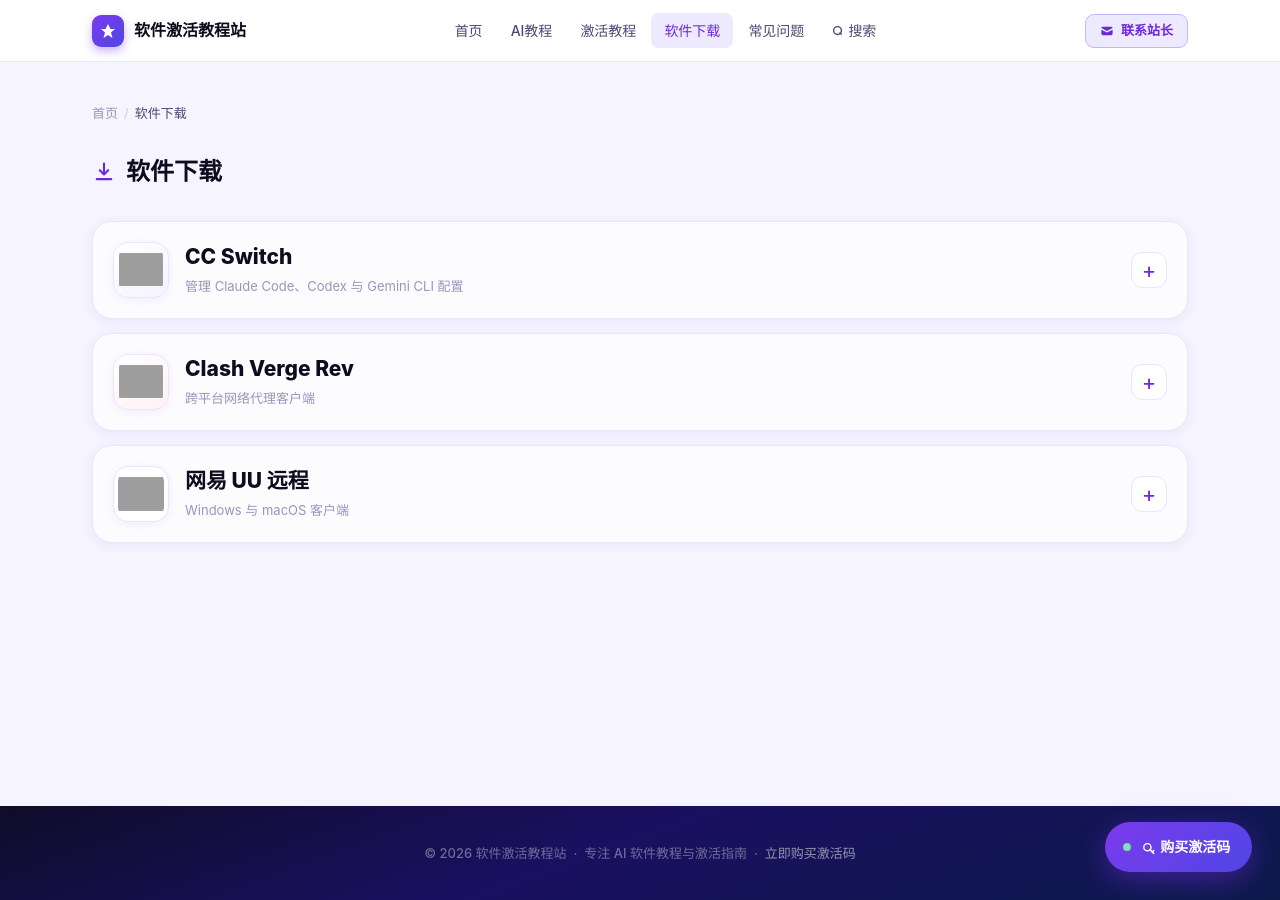
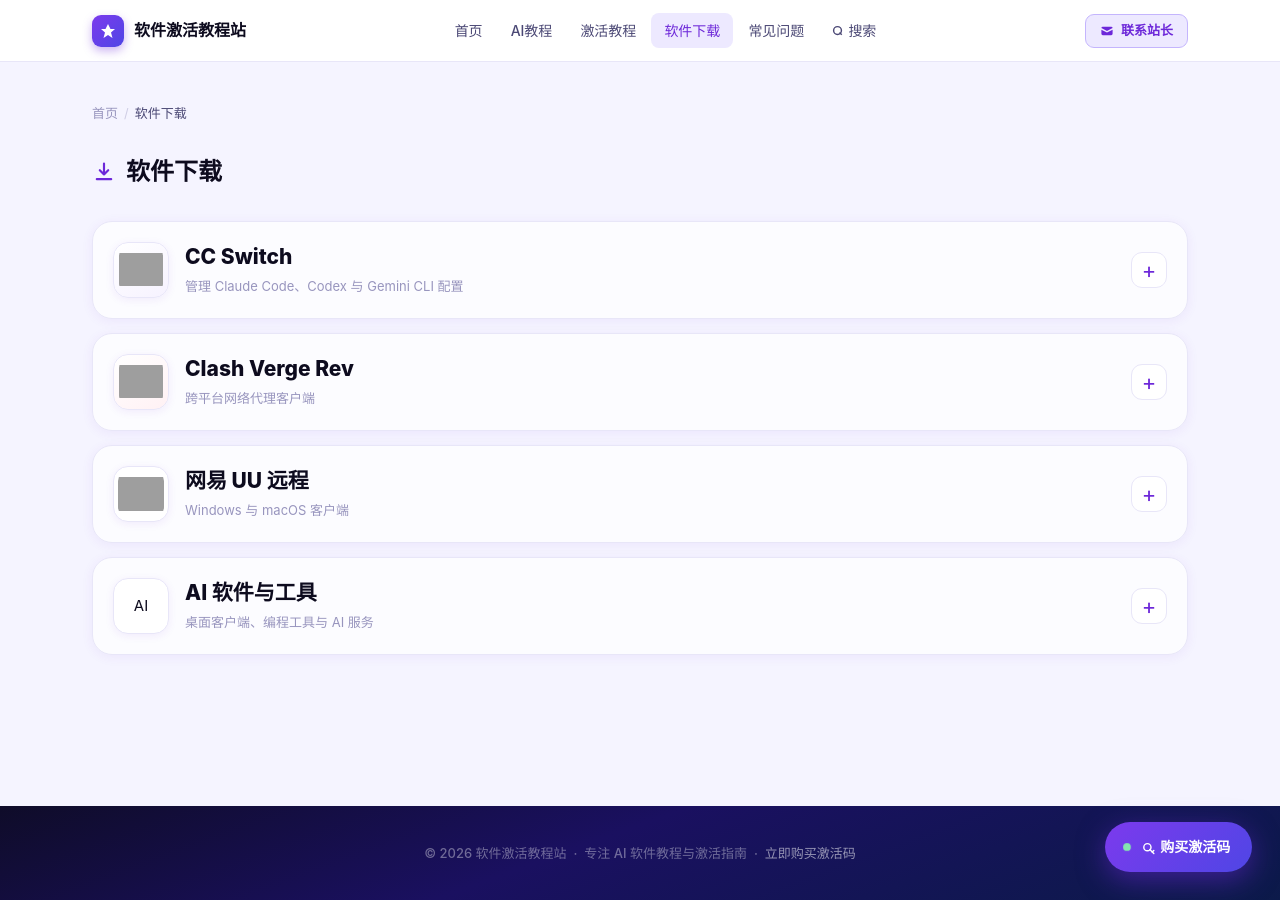
Before and after one commit to leo11hang/Kilian.github.io, a Jekyll site: the page built from download.html, in a window 1280 px wide. Built offline with Jekyll 4.4.1, drawn with Linux system fonts in a browser that asks for light colours; comment, search, counter and statistics services are not loaded; grey boxes are pictures that could not be loaded.

Commit message:
Update cat-page.html

```diff
--- a/_includes/cat-page.html
+++ b/_includes/cat-page.html
@@ -39,6 +39,7 @@
         {% include clash-verge-download.html %}
       </details>
       {% include uu-remote-download.html %}
+      {% include ai-tools-download.html %}
     </div>
   {% endif %}
 
```
